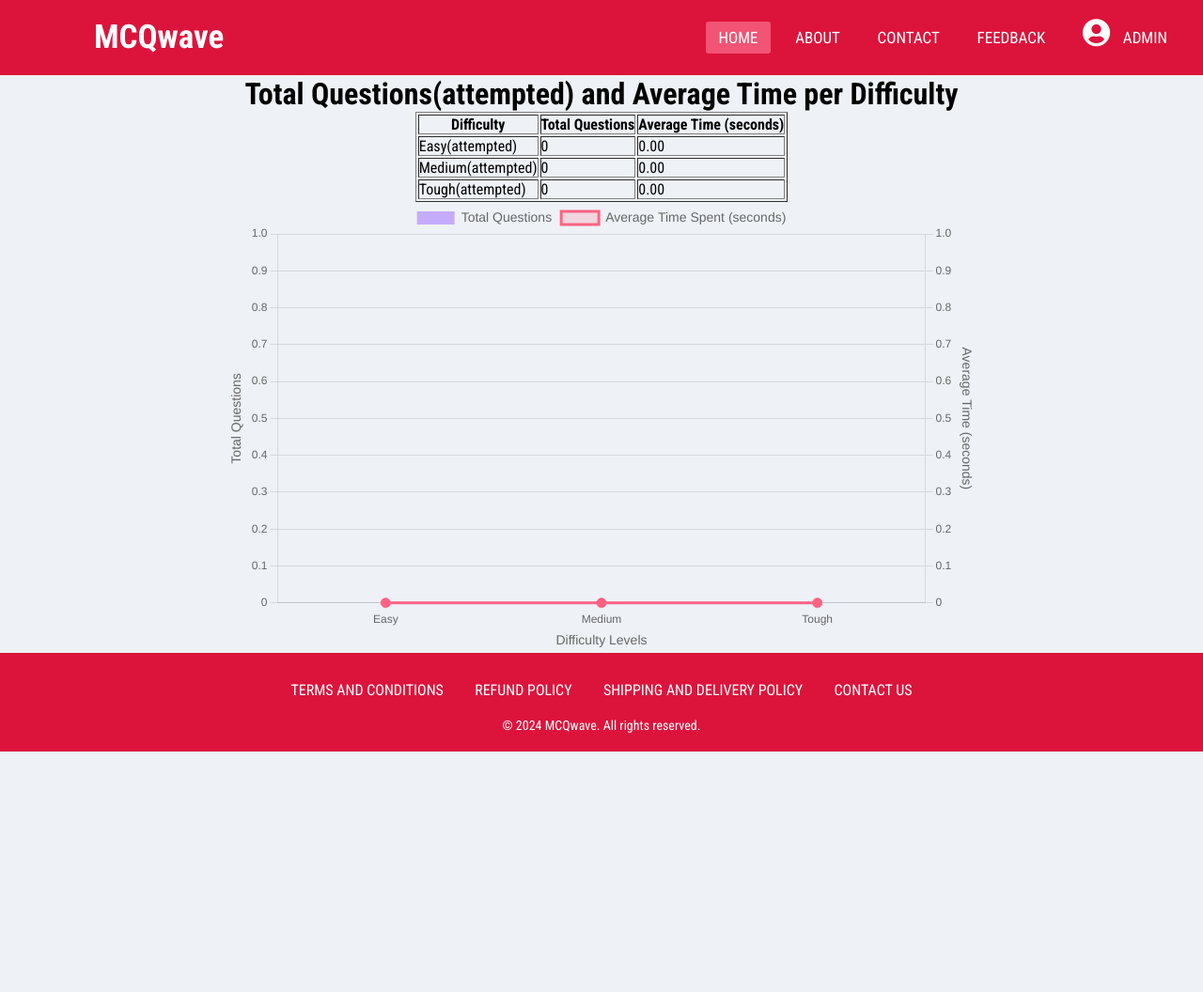
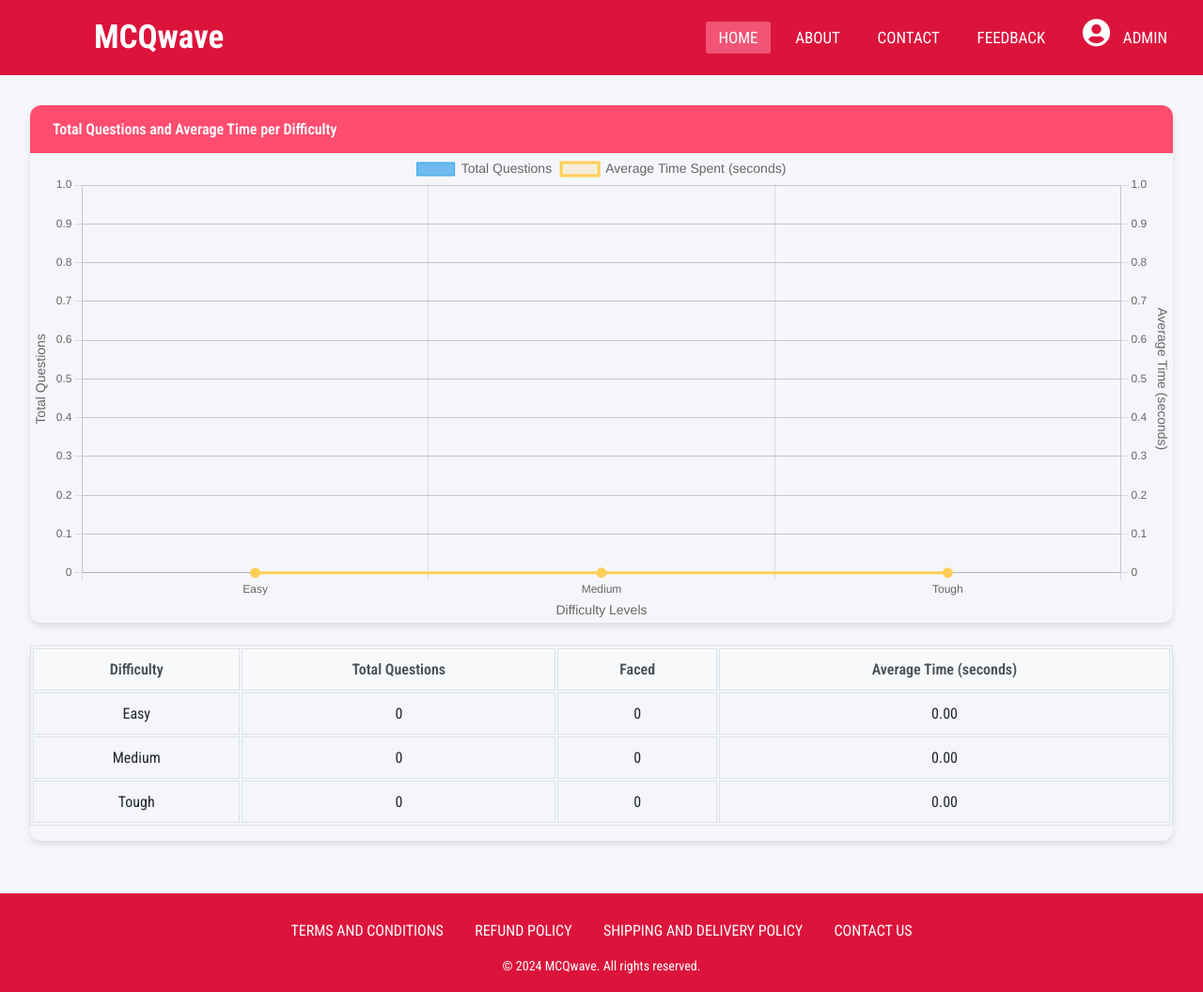
Before and after one commit to choyalsandeep01/mcqwave2, a Django app: page /1/pomegranate/pomegranate_overall/diff_vs_time/ in a window 1280 px wide. Shown: the whole page at 94% size. Before the commit the page ends 800 px from the top, so only its background shows below. Run offline with Django 4.2, Linux system fonts and the light colour scheme; a user stored in the database is signed in; data comes from the database, SQL or seed files in the repository; parts of the project's set-up code (start-up, migrations or seed data) failed here and were passed over; some web fonts are replaced.

Commit message:
Update diff_vs_time.html

```diff
--- a/templates/graph/diff_vs_time.html
+++ b/templates/graph/diff_vs_time.html
@@ -1,48 +1,227 @@
 {% extends 'base/base.html' %}
 
 {% block content %}
-    <link rel="stylesheet" href="/media/css/diff_vs_time.css">
+<style>
+    body {
+        background-color: #f4f6f9;
+    }
 
-    <h1>Total Questions(attempted)  and Average Time per Difficulty</h1>
+    .container-fluid {
+        padding: 2rem;
+    }
 
-    <table border="1">
-        <thead>
+    .card {
+        border: none;
+        border-radius: 12px;
+        box-shadow: 0 4px 6px rgba(0, 0, 0, 0.1);
+        margin-bottom: 1.5rem;
+        transition: transform 0.3s ease;
+    }
+
+    .card:hover {
+        transform: translateY(-5px);
+    }
+
+    .card-header {
+        background-color: #ff4d70 !important;
+        color: white !important;
+        padding: 1rem 1.5rem;
+        border-top-left-radius: 12px;
+        border-top-right-radius: 12px;
+    }
+
+    .card-header h4 {
+        font-weight: 600;
+        margin-bottom: 0;
+    }
+
+    .chart-container {
+        height: 500px;
+        width: 100%;
+    }
+
+    .table {
+        margin-bottom: 0;
+    }
+
+    .table thead {
+        background-color: #f8f9fa;
+    }
+
+    .table th {
+        font-weight: 600;
+        color: #495057;
+        vertical-align: middle;
+        border-bottom: 2px solid #dee2e6;
+    }
+    nav{
+        background:#DC143C;
+        -webkit-background: #DC143C; /* For older Safari */}
+    a.active, a:hover {
+            background: #f15474;
+            transition: .5s;
+        }
+        footer {
+            margin-top: auto;
+            font-size: 0.9em;
+            background:#DC143C !important;
+        }
+    .table td {
+        vertical-align: middle;
+        color: #212529;
+    }
+
+    .table-hover tbody tr:hover {
+        background-color: rgba(74, 108, 247, 0.05);
+        transition: background-color 0.3s ease;
+    }
+
+    @media (max-width: 768px) {
+        .container-fluid {
+            padding: 1rem;
+        }
+
+        .chart-container {
+            height: 300px;
+        }
+
+        .table-responsive {
+            font-size: 0.9rem;
+        }
+        nav ul{
+            background:#6d0c20;
+        }
+        a:hover, a.active {
+
+            color: #ffffff;
+        }
+    }
+
+    .table-responsive {
+        width: 100%;
+        overflow-x: auto;
+    }
+
+    .table {
+        width: 100%;
+        max-width: 100%;
+        margin-bottom: 1rem;
+    }
+
+    .table th, .table td {
+        padding: 0.75rem;
+        vertical-align: middle;
+        white-space: nowrap;
+        text-align: center;
+    }
+
+    .table th {
+        background-color: #f8f9fa;
+        font-weight: 600;
+        color: #495057;
+        border-bottom: 2px solid #dee2e6;
+    }
+
+    .table-bordered {
+        border: 1px solid #dee2e6;
+    }
+
+    .table-bordered th,
+    .table-bordered td {
+        border: 1px solid #dee2e6;
+    }
+
+    @media (max-width: 768px) {
+        .table th, .table td {
+            padding: 0.5rem;
+            font-size: 0.9rem;
+        }
+    }
+
+    .table-responsive {
+        -webkit-overflow-scrolling: touch;
+        scrollbar-width: thin;
+        scrollbar-color: #4a6cf7 #e9ecef;
+    }
+
+    .table-responsive::-webkit-scrollbar {
+        height: 8px;
+        width: 8px;
+    }
+
+    .table-responsive::-webkit-scrollbar-thumb {
+        background-color: #4a6cf7;
+        border-radius: 4px;
+    }
+
+    .table-responsive::-webkit-scrollbar-track {
+        background-color: #e9ecef;
+    }
+</style>
+
+<div class="container-fluid py-4">
+    <div class="row">
+        <div class="col-12">
+            <div class="card shadow-sm mb-4">
+                <div class="card-header bg-primary text-white">
+                    <h4 class="mb-0">Total Questions and Average Time per Difficulty</h4>
+                </div>
+                <div class="card-body">
+                    <div class="chart-container">
+                        <canvas id="difficultyVsTimeChart"></canvas>
+                    </div>
+                </div>
+            </div>
+        </div>
+    </div>
+
+    <div class="row">
+        <div class="col-12">
+            <div class="card shadow-sm">
+                <div class="card-body">
+                    <div class="table-responsive">
+                        <table class="table table-bordered table-hover">
+                            <thead class="thead-light">
                                 <tr>
                                     <th>Difficulty</th>
                                     <th>Total Questions</th>
+                                    <th>Faced</th>
                                     <th>Average Time (seconds)</th>
                                 </tr>
                             </thead>
                             <tbody>
                                 <tr>
-                <td>Easy(attempted)</td>
+                                    <td>Easy</td>
                                     <td>{{ difficulty_data.Easy.total_questions }}</td>
+                                    <td>{{ difficulty_data.Easy.attempted }}</td>
                                     <td>{{ difficulty_data.Easy.avg_time|floatformat:2 }}</td>
                                 </tr>
                                 <tr>
-                <td>Medium(attempted)</td>
+                                    <td>Medium</td>
                                     <td>{{ difficulty_data.Medium.total_questions }}</td>
+                                    <td>{{ difficulty_data.Medium.attempted }}</td>
                                     <td>{{ difficulty_data.Medium.avg_time|floatformat:2 }}</td>
                                 </tr>
                                 <tr>
-                <td>Tough(attempted)</td>
+                                    <td>Tough</td>
                                     <td>{{ difficulty_data.Tough.total_questions }}</td>
+                                    <td>{{ difficulty_data.Tough.attempted }}</td>
                                     <td>{{ difficulty_data.Tough.avg_time|floatformat:2 }}</td>
                                 </tr>
                             </tbody>
                         </table>
-
-    <!-- Chart.js Visualization -->
-    <div class="chart-container">
-        <canvas id="difficultyVsTimeChart"></canvas>
+                    </div>
+                </div>
+            </div>
+        </div>
+    </div>
 </div>
 
-    <!-- Include Chart.js library -->
 <script src="https://cdn.jsdelivr.net/npm/chart.js"></script>
 <script>
     const ctx = document.getElementById('difficultyVsTimeChart').getContext('2d');
 
-        // Data from the context
+    // Data remains the same as previous implementation
     const totalQuestions = [
         {{ difficulty_data.Easy.total_questions }},
         {{ difficulty_data.Medium.total_questions }},
@@ -63,16 +242,18 @@
                 label: 'Total Questions',
                 data: totalQuestions,
                 type: 'bar',
-                    backgroundColor: 'rgba(153, 102, 255, 0.5)',
+                backgroundColor: 'rgba(54, 162, 235, 0.7)',
+                borderColor: 'rgba(54, 162, 235, 1)',
+                borderWidth: 1,
                 yAxisID: 'y1',
             },
             {
                 label: 'Average Time Spent (seconds)',
                 data: avgTimes,
-                    borderColor: 'rgba(255, 99, 132, 1)',
-                    backgroundColor: 'rgba(255, 99, 132, 0.2)',
+                borderColor: 'rgba(255, 206, 86, 1)',
+                backgroundColor: 'rgba(255, 206, 86, 0.2)',
                 tension: 0.4,
-                    pointBackgroundColor: 'rgba(255, 99, 132, 1)',
+                pointBackgroundColor: 'rgba(255, 206, 86, 1)',
                 pointRadius: 5,
                 yAxisID: 'y2',
             }
@@ -87,12 +268,7 @@
                 title: {
                     display: true,
                     text: 'Difficulty Levels',
-                        font: {
-                            size: 14
-                        }
-                    },
-                    grid: {
-                        display: false
+                    font: { size: 14 }
                 }
             },
             y1: {
@@ -101,13 +277,8 @@
                 title: {
                     display: true,
                     text: 'Total Questions',
-                        font: {
-                            size: 14
+                    font: { size: 14 }
                 }
-                    },
-                    grid: {
-                        drawOnChartArea: false,
-                    },
             },
             y2: {
                 beginAtZero: true,
@@ -115,55 +286,47 @@
                 title: {
                     display: true,
                     text: 'Average Time (seconds)',
-                        font: {
-                            size: 14
-                        }
+                    font: { size: 14 }
                 }
             }
         },
         plugins: {
             tooltip: {
                 callbacks: {
-                        label: function (context) {
-                            return `${context.dataset.label}: ${context.raw}`;
+                    label: function(context) {
+                        return `${context.dataset.label}: ${context.formattedValue}`;
                     }
                 }
             },
             legend: {
                 display: true,
-                    labels: {
-                        font: {
-                            size: 14
-                        }
-                    }
-                }
-            },
-            elements: {
-                point: {
-                    hoverRadius: 6,
-                    radius: 4
+                labels: { font: { size: 14 } }
             }
         }
     };
 
-        // Initialize the chart
     const difficultyVsTimeChart = new Chart(ctx, {
-            type: 'line',  // Use line chart as base
+        type: 'line',
         data: data,
         options: options
     });
 </script>
 {% endblock %}
+{%block pp%}
 
-    {% block pp %}
 <li class="dropdown">
     <a href="javascript:void(0)" class="dropbtn">
+
         <i class="fas fa-user-circle profile-icon"></i>
+
       {{ user.username }}
+
     </a>
     <div class="dropdown-content">
       <a href="#">Settings</a>
-          <a href="{% url 'logout' %}">Logout</a>
+      <a href={% url 'logout' %}>Logout</a>
     </div>
   </li>
-    {% endblock %}
+
+
+{%endblock%}
```
Lines whose indentation alone changed are shown as unchanged.
